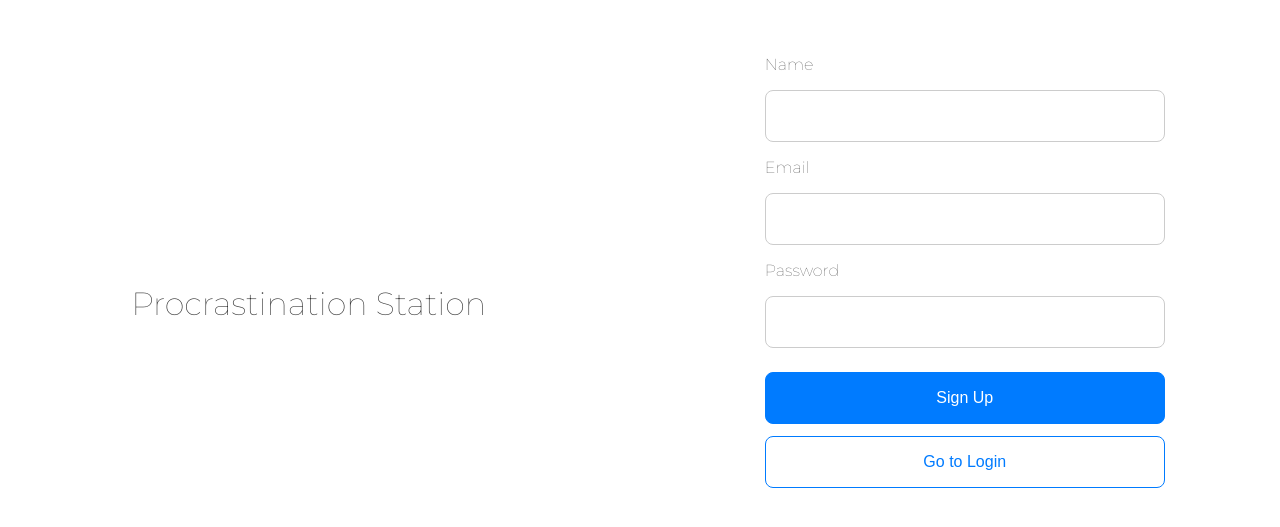
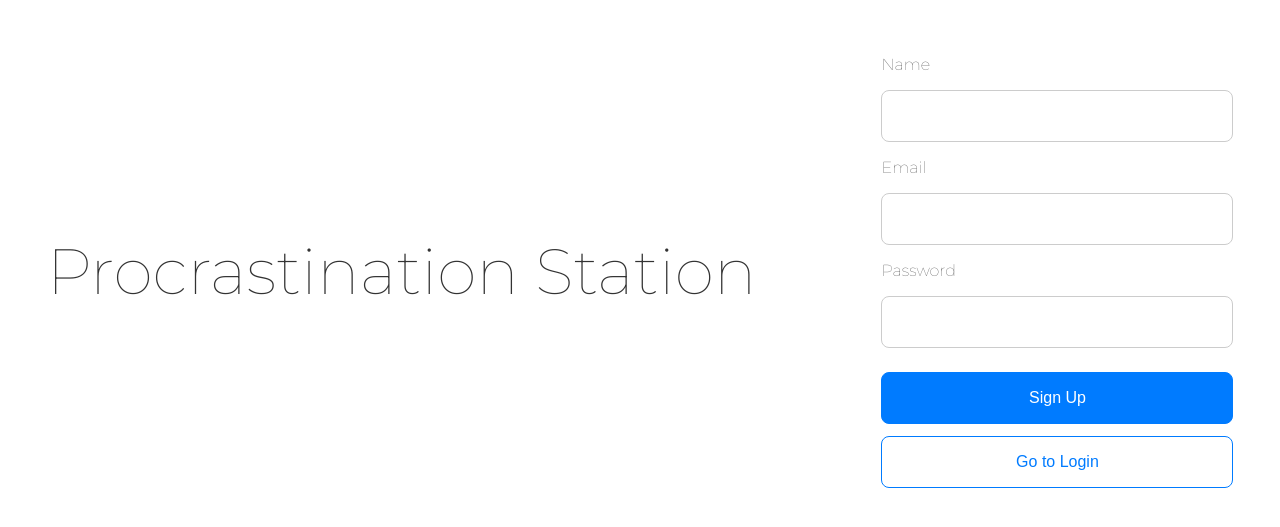
Before and after one commit to theufoparty/Procrastination-Station, a React (Vite) app: page /signup in a window 1280 px wide. Shown: the part 129-656 px from the top of the page. Built offline with nearby package versions, Linux system fonts and the light colour scheme; no server answers.

Commit message:
styling for login, signup, navbar, layout

```diff
--- a/src/components/Layout.tsx
+++ b/src/components/Layout.tsx
@@ -4,8 +4,14 @@ import Navbar from '../components/Navbar';
 
 const Wrapper = styled.div`
   display: flex;
-  padding: 2em;
+  flex-direction: column;
   background-color: #e6e8ec;
+
+  @media (min-width: 768px) {
+    display: flex;
+    flex-direction: row;
+    padding: 2em;
+  }
 `;
 
 const MainContent = styled.main`
--- a/src/components/Navbar.tsx
+++ b/src/components/Navbar.tsx
@@ -6,18 +6,21 @@ import { auth, db } from '../../firebaseConfig';
 import { Link } from 'react-router-dom';
 
 const Sidebar = styled.div`
-  width: 20%;
+  width: 100%;
   background-color: #feffff;
   border-right: 1px solid #e6e8ec;
   color: #000000;
   left: 2em;
   top: 2em;
-  padding: 2rem 1rem;
-  border-radius: 1em 0 0 1em;
+  padding: 1rem 1rem;
   box-sizing: border-box;
   display: flex;
   flex-direction: column;
   justify-content: space-between;
+
+  @media (min-width: 768px) {
+    width: 20%;
+  }
 `;
 
 const Greeting = styled.h2`
--- a/src/components/Title.tsx
+++ b/src/components/Title.tsx
@@ -8,10 +8,9 @@ const TitleContainer = styled.div`
 `;
 
 const TitleText = styled.h1`
-  font-size: 2rem;
+  font-size: 2em;
   color: #000000;
   text-align: center;
-  margin: 0;
 `;
 
 const Title = () => (
--- a/src/pages/Login/Login.tsx
+++ b/src/pages/Login/Login.tsx
@@ -13,7 +13,7 @@ const PageContainer = styled.main`
 
   @media (min-width: 768px) {
     flex-direction: row;
-    justify-content: space-around;
+    justify-content: space-evenly;
     align-items: center;
   }
 `;
@@ -29,14 +29,18 @@ const LeftSection = styled.div`
 
 const Title = styled.h1`
   font-weight: 100;
-  font-size: 2em;
+  font-size: 2.4em;
   color: #333;
-  padding-top: 2em;
+  margin-top: 2em;
+
+  @media (min-width: 768px) {
+    font-size: 4em;
+    margin-top: 0;
+  }
 `;
 
 const RightSection = styled.div`
   width: 100%;
-  max-width: 30%;
   display: flex;
   flex-direction: column;
   align-items: center;
@@ -44,17 +48,20 @@ const RightSection = styled.div`
 
   @media (min-width: 768px) {
     align-items: flex-start;
+    width: 30%;
   }
 `;
 
 const FormContainer = styled.div`
   width: 100%;
+  padding: 1em;
 `;
 
 const StyledForm = styled.form`
   display: flex;
   flex-direction: column;
   gap: 1.5rem;
+  margin: 1em;
 `;
 
 const FormGroup = styled.div`
@@ -177,39 +184,36 @@ const Login = () => {
         <FormContainer>
           <StyledForm onSubmit={handleSubmit} noValidate>
             <FormGroup>
-              <StyledLabel htmlFor="login-email">Email</StyledLabel>
+              <StyledLabel htmlFor='login-email'>Email</StyledLabel>
               <StyledInput
-                id="login-email"
-                name="email"
-                type="email"
-                autoComplete="email"
+                id='login-email'
+                name='email'
+                type='email'
+                autoComplete='email'
                 value={email}
                 onChange={(e) => setEmail(e.target.value)}
               />
 
-              <StyledLabel htmlFor="login-password">Password</StyledLabel>
+              <StyledLabel htmlFor='login-password'>Password</StyledLabel>
               <StyledInput
-                id="login-password"
-                name="password"
-                type="password"
-                autoComplete="current-password"
+                id='login-password'
+                name='password'
+                type='password'
+                autoComplete='current-password'
                 value={password}
                 onChange={(e) => setPassword(e.target.value)}
               />
             </FormGroup>
 
             <ButtonGroup>
-              <StyledButton type="submit">Login</StyledButton>
-              <SecondaryButton
-                type="button"
-                onClick={() => navigate('/signup')}
-              >
+              <StyledButton type='submit'>Login</StyledButton>
+              <SecondaryButton type='button' onClick={() => navigate('/signup')}>
                 Go to Sign Up
               </SecondaryButton>
             </ButtonGroup>
 
             {error && (
-              <ErrorMessage role="alert" aria-live="assertive">
+              <ErrorMessage role='alert' aria-live='assertive'>
                 {error}
               </ErrorMessage>
             )}
--- a/src/pages/Signup/SignUp.tsx
+++ b/src/pages/Signup/SignUp.tsx
@@ -29,16 +29,19 @@ const LeftSection = styled.div`
 `;
 
 const Title = styled.h1`
-  margin: 0;
   font-weight: 100;
-  font-size: 2rem;
+  font-size: 2.4em;
   color: #333;
-  padding-top: 2em;
+  margin-top: 2em;
+
+  @media (min-width: 768px) {
+    font-size: 4em;
+    margin-top: 0;
+  }
 `;
 
 const RightSection = styled.div`
   width: 100%;
-  max-width: 400px;
   display: flex;
   flex-direction: column;
   align-items: center;
@@ -46,6 +49,7 @@ const RightSection = styled.div`
 
   @media (min-width: 768px) {
     align-items: flex-start;
+    width: 30%;
   }
 `;
 
@@ -58,6 +62,7 @@ const StyledForm = styled.form`
   display: flex;
   flex-direction: column;
   gap: 1.5rem;
+  margin: 1em;
 `;
 
 const FormGroup = styled.div`
@@ -164,11 +169,7 @@ const SignUp = () => {
     }
 
     try {
-      const userCredential = await createUserWithEmailAndPassword(
-        auth,
-        email,
-        password,
-      );
+      const userCredential = await createUserWithEmailAndPassword(auth, email, password);
       const user = userCredential.user;
 
       await updateProfile(user, { displayName: name });
@@ -197,46 +198,46 @@ const SignUp = () => {
         <FormContainer>
           <StyledForm onSubmit={handleSubmit} noValidate>
             <FormGroup>
-              <StyledLabel htmlFor="signup-name">Name</StyledLabel>
+              <StyledLabel htmlFor='signup-name'>Name</StyledLabel>
               <StyledInput
-                id="signup-name"
-                name="name"
-                type="text"
-                autoComplete="name"
+                id='signup-name'
+                name='name'
+                type='text'
+                autoComplete='name'
                 value={name}
                 onChange={(e) => setName(e.target.value)}
               />
 
-              <StyledLabel htmlFor="signup-email">Email</StyledLabel>
+              <StyledLabel htmlFor='signup-email'>Email</StyledLabel>
               <StyledInput
-                id="signup-email"
-                name="email"
-                type="email"
-                autoComplete="email"
+                id='signup-email'
+                name='email'
+                type='email'
+                autoComplete='email'
                 value={email}
                 onChange={(e) => setEmail(e.target.value)}
               />
 
-              <StyledLabel htmlFor="signup-password">Password</StyledLabel>
+              <StyledLabel htmlFor='signup-password'>Password</StyledLabel>
               <StyledInput
-                id="signup-password"
-                name="password"
-                type="password"
-                autoComplete="new-password"
+                id='signup-password'
+                name='password'
+                type='password'
+                autoComplete='new-password'
                 value={password}
                 onChange={(e) => setPassword(e.target.value)}
               />
             </FormGroup>
 
             <ButtonGroup>
-              <StyledButton type="submit">Sign Up</StyledButton>
-              <SecondaryButton type="button" onClick={() => navigate('/login')}>
+              <StyledButton type='submit'>Sign Up</StyledButton>
+              <SecondaryButton type='button' onClick={() => navigate('/login')}>
                 Go to Login
               </SecondaryButton>
             </ButtonGroup>
 
             {error && (
-              <ErrorMessage role="alert" aria-live="assertive">
+              <ErrorMessage role='alert' aria-live='assertive'>
                 {error}
               </ErrorMessage>
             )}
```
